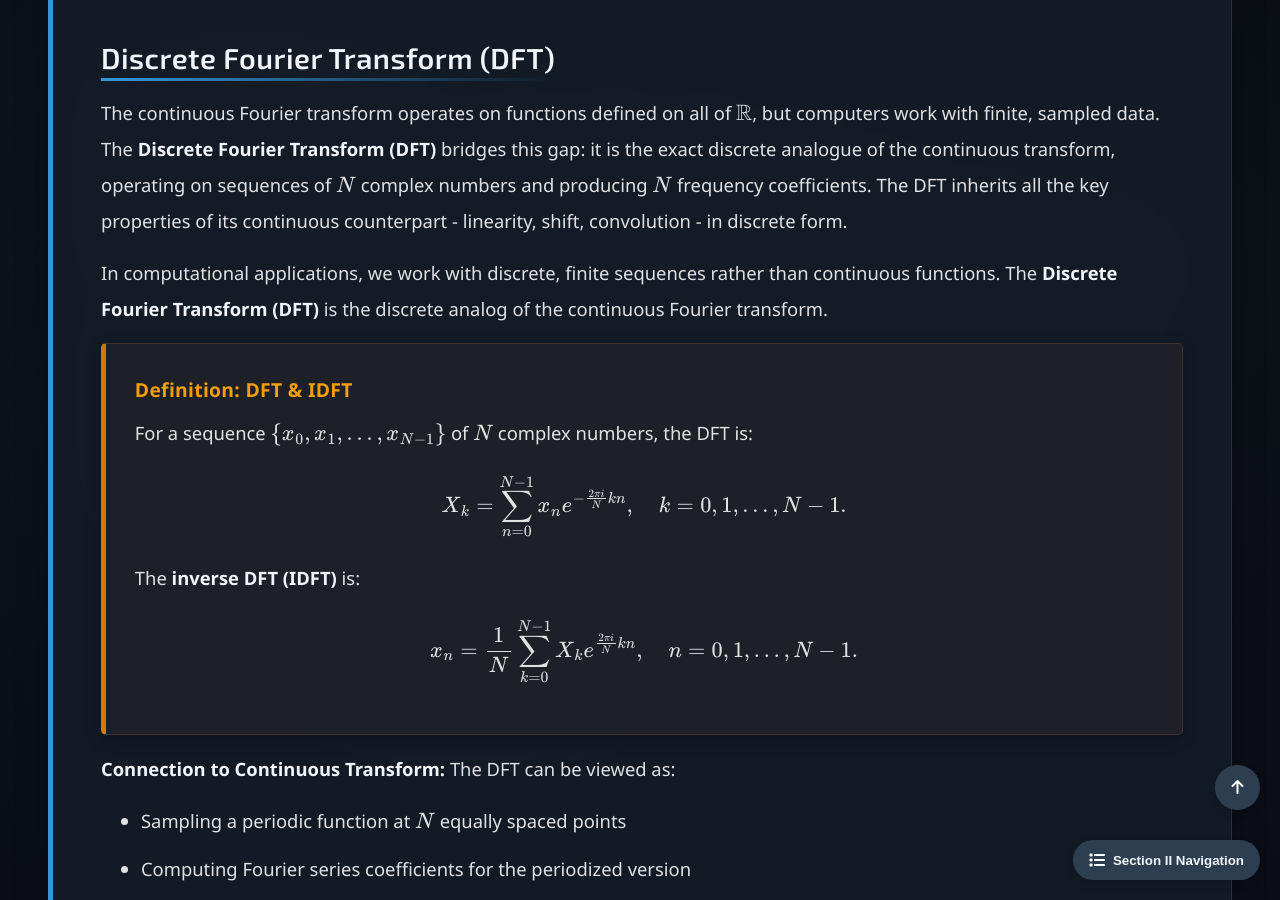
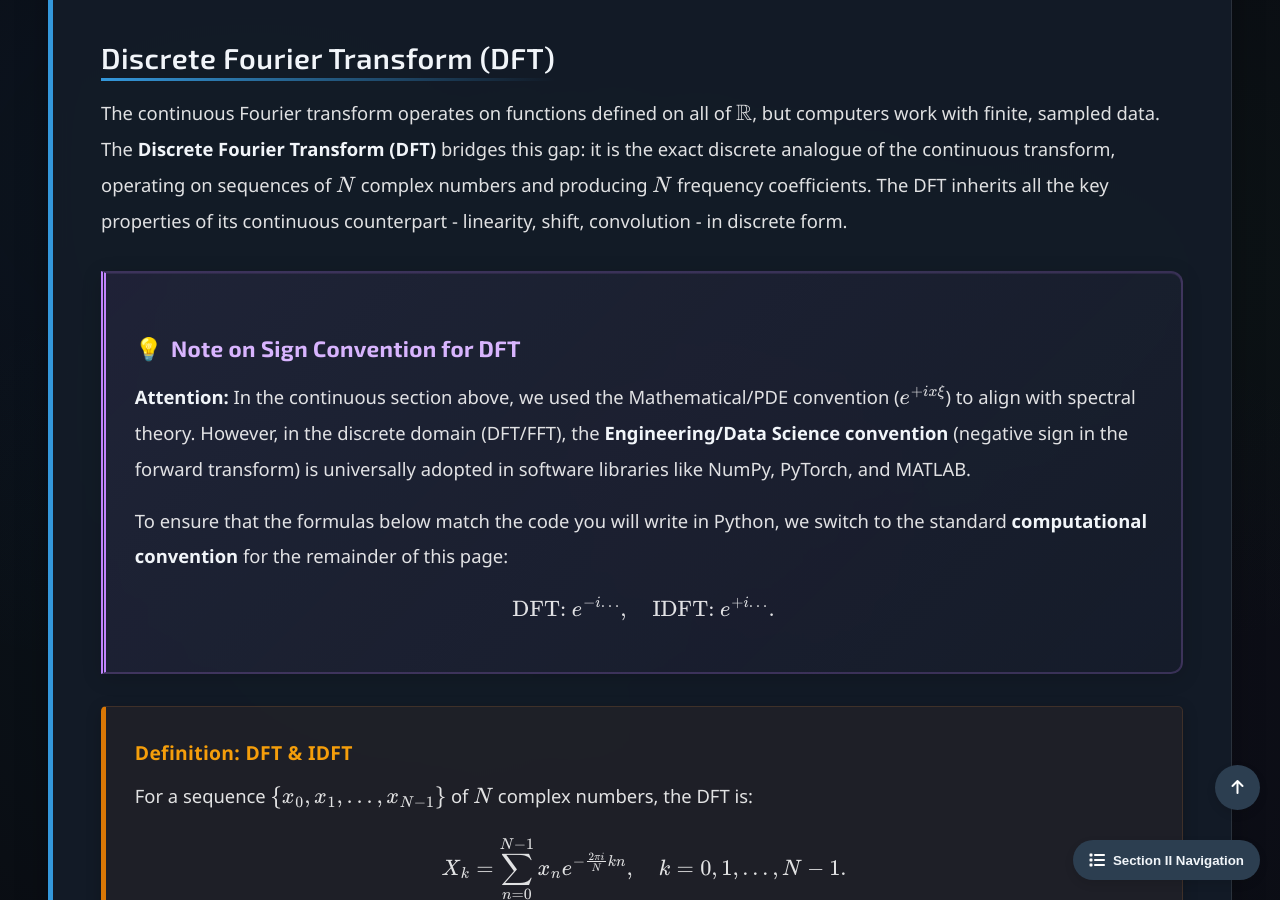
Before and after one commit to Yusukey01/yusukey01.github.io, a Jekyll site: the page built from Mathematics/Calculus/fourier_transform.html, in a window 1280 px wide and 900 px high, scrolled down 8267 px. Built offline with Jekyll 4.4.1, drawn with Linux system fonts in a browser that asks for light colours; some of the changed text lies outside the part shown.

Commit message:
revised explanations

```diff
--- a/Mathematics/Calculus/fourier_transform.html
+++ b/Mathematics/Calculus/fourier_transform.html
@@ -152,7 +152,7 @@ uses_python: true
                     <p>
                         <strong>2. Translation (Shift) Property:</strong><br>
                         \[
-                        \mathcal{F}\{f(x - a)\}(\xi) = e^{-ia\xi}\hat{f}(\xi)
+                        \mathcal{F}\{f(x - a)\}(\xi) = e^{ia\xi}\hat{f}(\xi)
                         \]
                         A shift in space corresponds to a phase shift in frequency.
                     </p>
@@ -313,10 +313,21 @@ uses_python: true
                     The DFT inherits all the key properties of its continuous counterpart - linearity, shift, convolution - in discrete form.
                 </p>
 
-                <p>
-                    In computational applications, we work with discrete, finite sequences rather than continuous functions.
-                    The <strong>Discrete Fourier Transform (DFT)</strong> is the discrete analog of the continuous Fourier transform.
-                </p>
+               <div class="insight-box">
+                    <h3>Note on Sign Convention for DFT</h3>
+                    <p>
+                        <strong>Attention:</strong> In the continuous section above, we used the Mathematical/PDE convention (\(e^{+ix\xi}\))
+                        to align with spectral theory. However, in the discrete domain (DFT/FFT), the <strong>Engineering/Data Science convention</strong>
+                        (negative sign in the forward transform) is universally adopted in software libraries like NumPy, PyTorch, and MATLAB.
+                    </p>
+                    <p>
+                        To ensure that the formulas below match the code you will write in Python, we switch to the standard
+                        <strong>computational convention</strong> for the remainder of this page:
+                        \[
+                        \text{DFT: } e^{-i \dots}, \quad \text{IDFT: } e^{+i \dots}.
+                        \]
+                    </p>
+                </div>
 
                 <div class="theorem">
                     <span class="theorem-title">Definition: DFT & IDFT</span>
```
